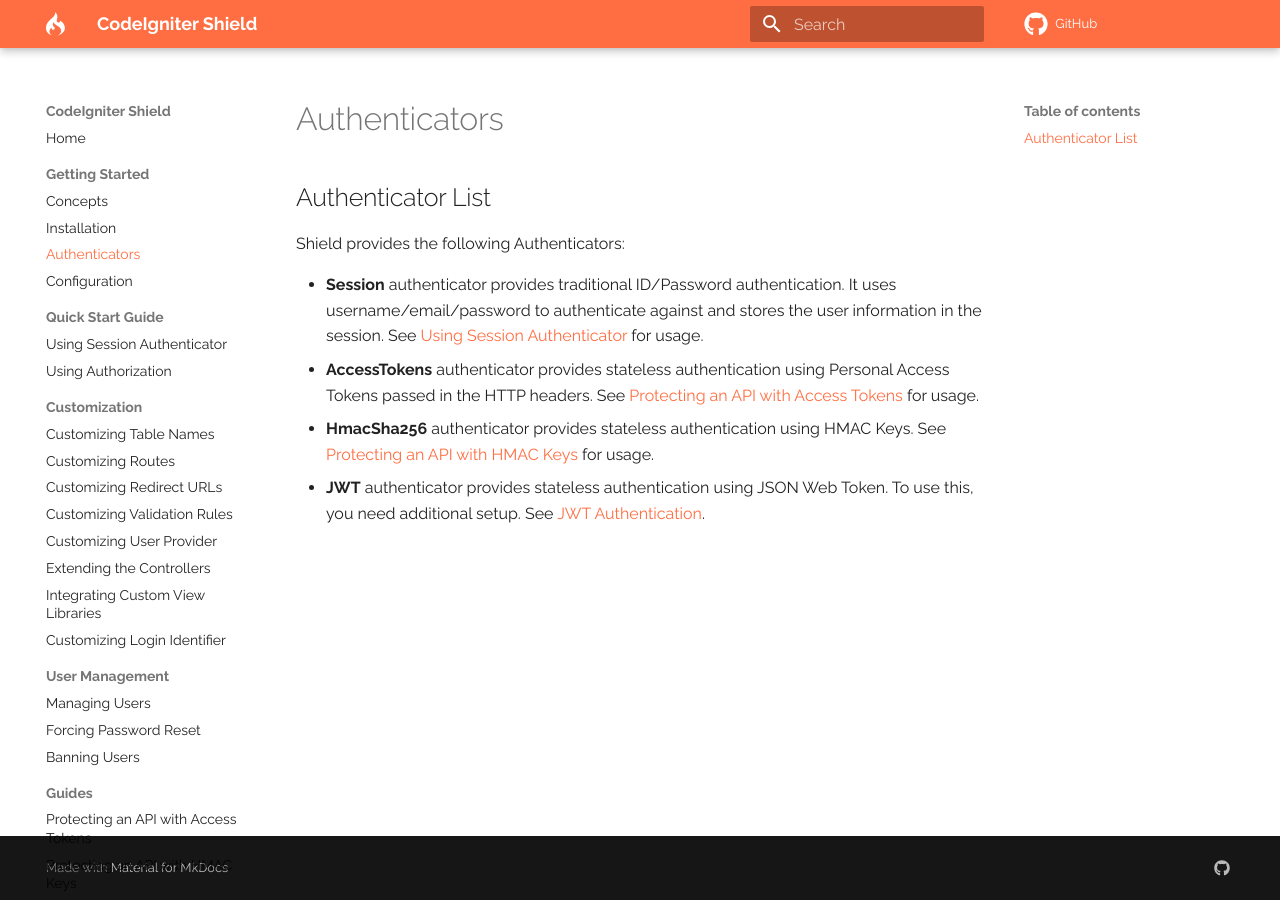
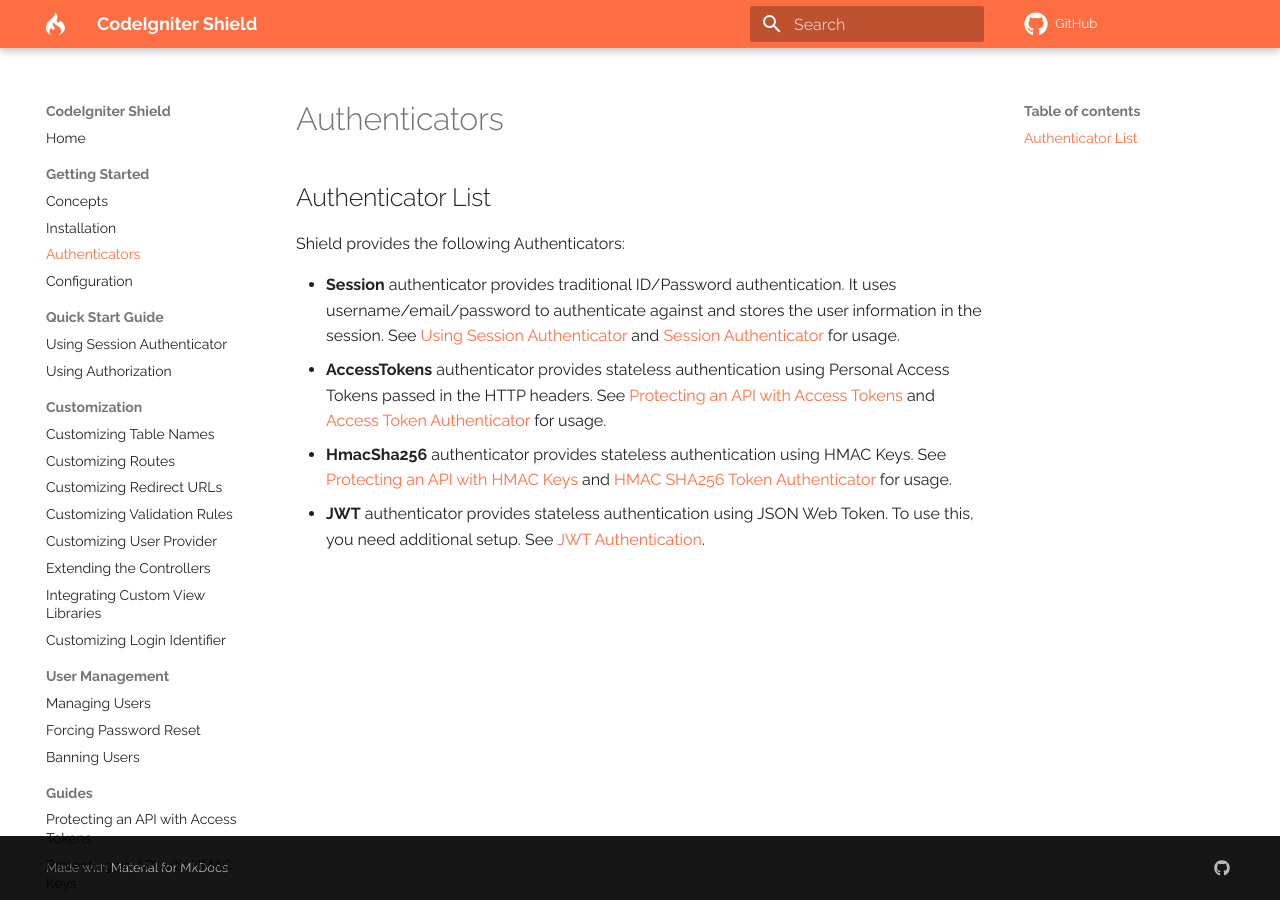
Before and after one commit to codeigniter4/shield, an MkDocs documentation site: the page built from docs/getting_started/authenticators.md, in a window 1280 px wide. Built offline with MkDocs 1.6.1 and Material for MkDocs 9.7.7, drawn with Linux system fonts in a browser that asks for light colours; comment, search, counter and statistics services are not loaded; a style sheet for code colours, icons or effects is not loaded.

Commit message:
docs: add links to references

```diff
--- a/docs/getting_started/authenticators.md
+++ b/docs/getting_started/authenticators.md
@@ -6,11 +6,14 @@ Shield provides the following Authenticators:
 
 - **Session** authenticator provides traditional ID/Password authentication.
   It uses username/email/password to authenticate against and stores the user
-  information in the session. See [Using Session Authenticator](../quick_start_guide/using_session_auth.md) for usage.
+  information in the session. See [Using Session Authenticator](../quick_start_guide/using_session_auth.md)
+  and [Session Authenticator](../references/authentication/session.md) for usage.
 - **AccessTokens** authenticator provides stateless authentication using Personal
   Access Tokens passed in the HTTP headers.
-  See [Protecting an API with Access Tokens](../guides/api_tokens.md) for usage.
+  See [Protecting an API with Access Tokens](../guides/api_tokens.md) and
+  [Access Token Authenticator](../references/authentication/tokens.md) for usage.
 - **HmacSha256** authenticator provides stateless authentication using HMAC Keys.
-  See [Protecting an API with HMAC Keys](../guides/api_hmac_keys.md) for usage.
+  See [Protecting an API with HMAC Keys](../guides/api_hmac_keys.md) and
+  [HMAC SHA256 Token Authenticator](../references/authentication/hmac.md) for usage.
 - **JWT** authenticator provides stateless authentication using JSON Web Token. To use this,
   you need additional setup. See [JWT Authentication](../addons/jwt.md).
```
